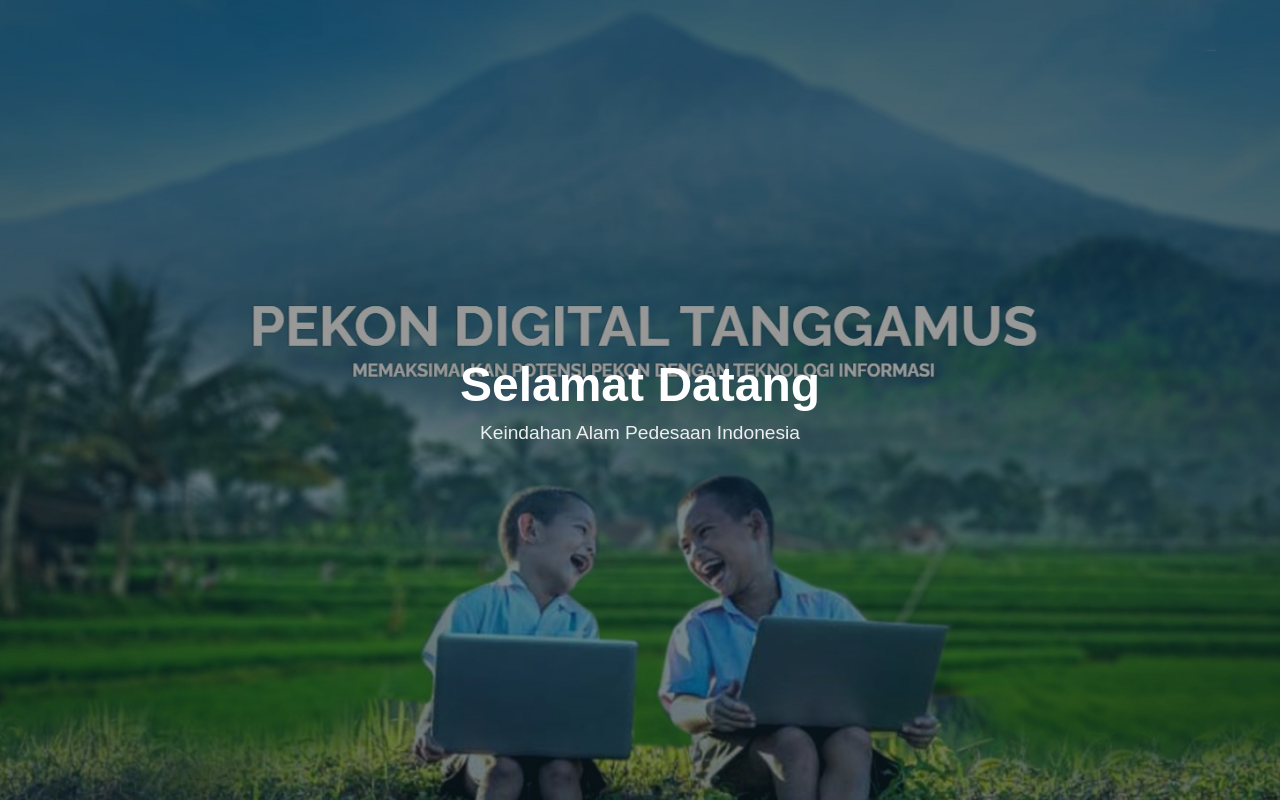
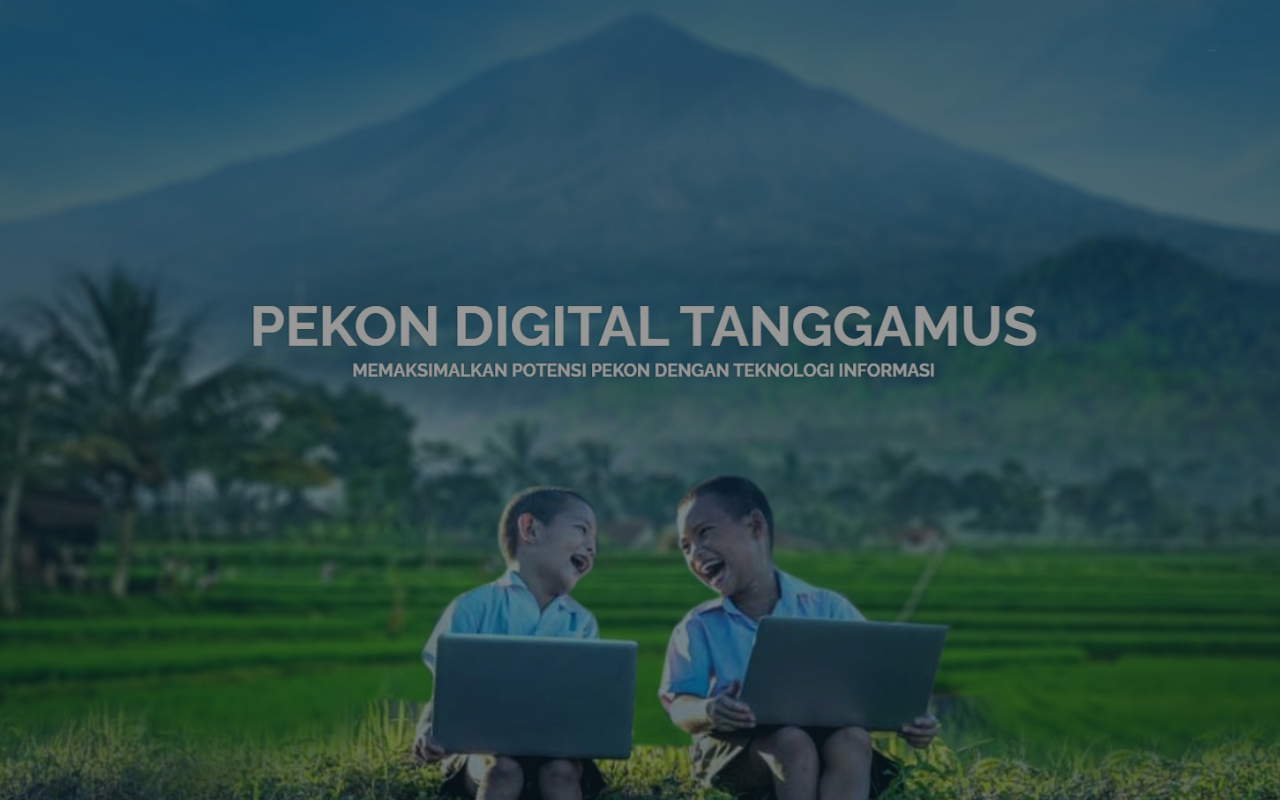
Before and after one commit to astonialam/pekondigital, a plain HTML site: page index.html in a window 1280 px wide. Drawn offline with Linux system fonts and the light colour scheme.

Commit message:
Update index.html

```diff
--- a/index.html
+++ b/index.html
@@ -18,7 +18,6 @@
             background-size: cover;
             background-position: center;
             background-repeat: no-repeat;
-            display: flex;
             align-items: center;
             justify-content: center;
         }
@@ -54,10 +53,5 @@
 
     <div class="overlay"></div>
 
-    <div class="content">
-        <h1>Selamat Datang</h1>
-        <p>Keindahan Alam Pedesaan Indonesia</p>
-    </div>
-
 </body>
 </html>
```
